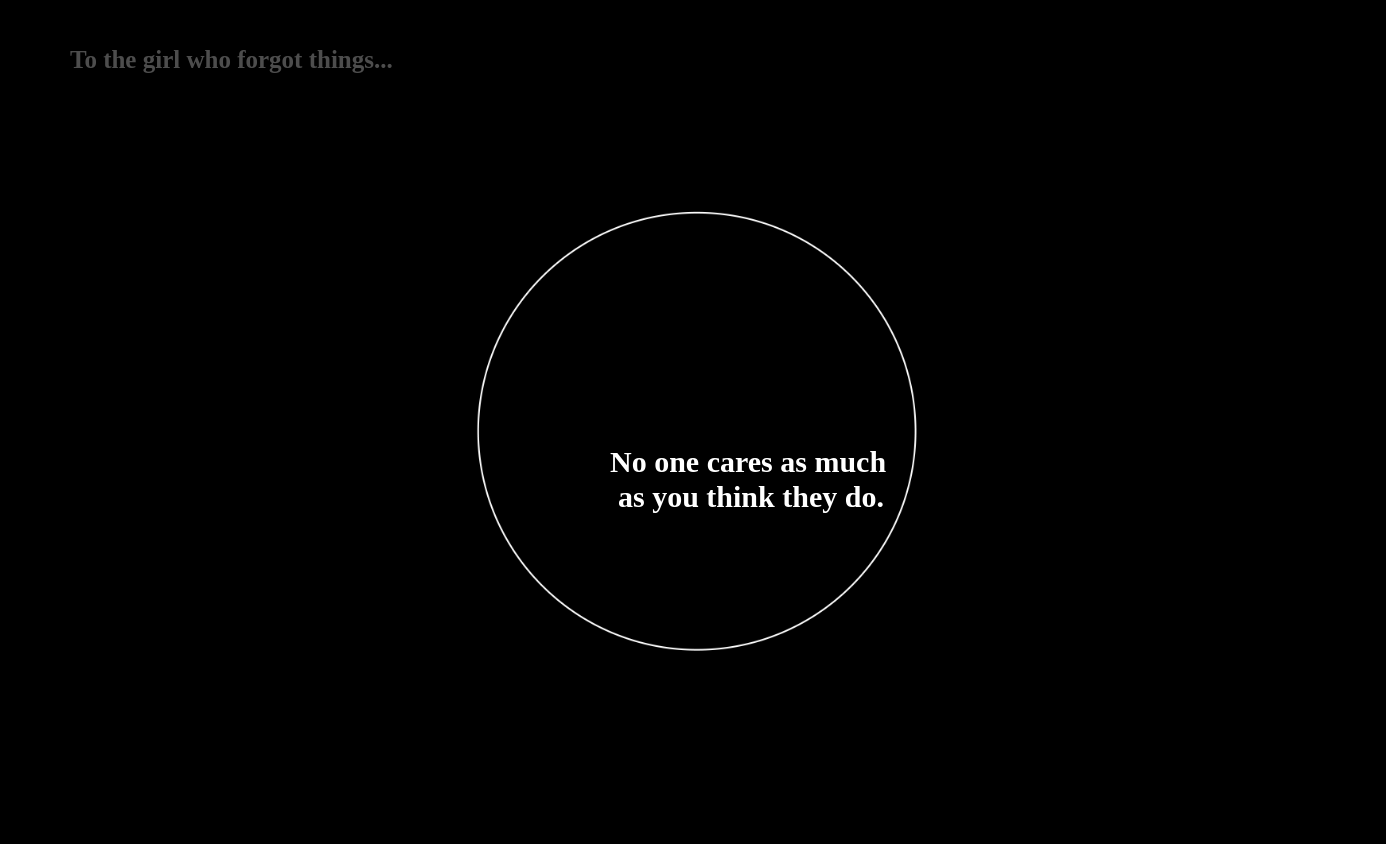
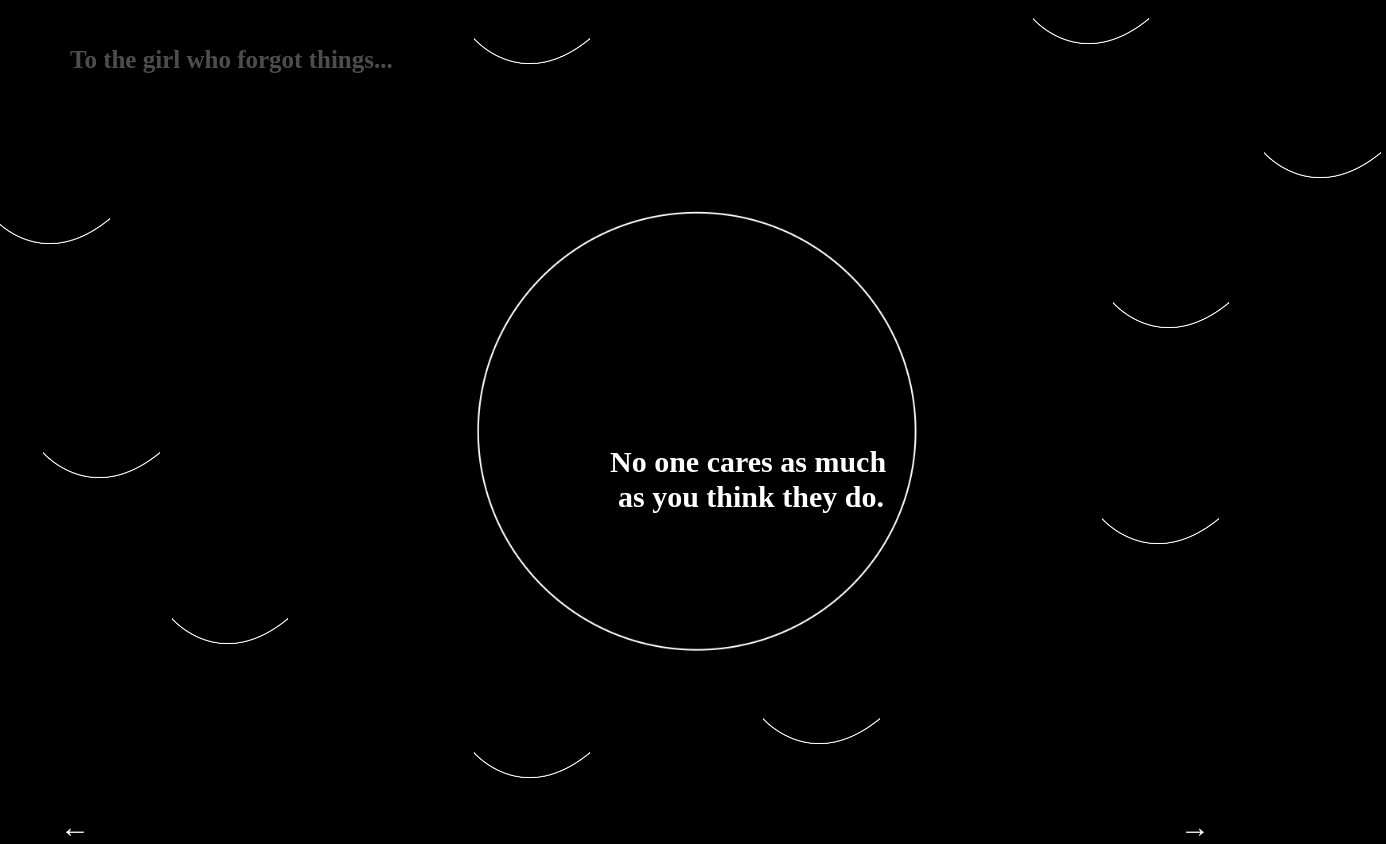
Before and after one commit to munas373/munas373.github.io_old, a plain HTML site: page Track 5/index.html in a window 1280 px wide. Shown: the whole page, 1386 px wide, since content can reach past the window. Before the commit the page ends 800 px from the top, so only its background shows below. Drawn offline with nearby package versions, Linux system fonts and the light colour scheme.

Commit message:
More of track 5

```diff
--- a/Track 5/assets/css/styles.css
+++ b/Track 5/assets/css/styles.css
@@ -1,6 +1,79 @@
 body {
     background-color: black;
 }
+
+
+.eyes1 {
+    position: relative;
+    top: 200px;
+    left: -300px;
+    width: 10%;
+}
+
+.eyes2 {
+    position: relative;
+    top: 100px;
+    left: 500px;
+    width: 10%;
+}
+
+.eyes3 {
+    position: relative;
+    top: -400px;
+    left: 300px;
+    width: 10%;
+}
+
+
+.eyes4 {
+    position: relative;
+    top: 300px;
+    left: -100px;
+    width: 10%;
+}
+
+.eyes5 {
+    position: relative;
+    top: -200px;
+    left: -1000px;
+    width: 10%;
+}
+
+.eyes6 {
+    position: relative;
+    top: -380px;
+    left:-650px;
+    width: 10%;
+}
+
+.eyes7 {
+    position: relative;
+    top: -200px;
+    left: 1100px;
+    width: 10%;
+}
+
+.eyes8 {
+    position: relative;
+    top: -50px;
+    left: -100px;
+    width: 10%;
+}
+
+.eyes9 {
+    position: relative;
+    top: 250px;
+    left: 200px;
+    width: 10%;
+}
+
+.eyes10 {
+    position: relative;
+    top: -350px;
+    left: 860px;
+    width: 10%;
+}
+
 
 h1 {
 font-family: Bulmer BT, Italic;
@@ -38,3 +111,21 @@ h3 {
     left: 460px;
     width: 36%;
 }
+
+p {
+    position: absolute;
+    top: 780px;
+    left: 60px;
+    font-size: 30px;
+}
+
+h4 {
+    position: absolute;
+    top: 770px;
+    right: 70px;
+    font-size: 30px;
+}
+
+a {
+    color: white;
+}
--- a/Track 5/index.html
+++ b/Track 5/index.html
@@ -22,10 +22,31 @@
 
     <h3>as you think they do.</h3>
 
+    <img class="eyes1" src="assets/img/eyes1.gif">
 
+    <img class="eyes2" src="assets/img/eyes2.gif">
 
+    <img class="eyes3" src="assets/img/eyes3.gif">
 
-    <script src="assets/js/app.js"></script>
+    <img class="eyes4" src="assets/img/eyes1.gif">
+
+    <img class="eyes5" src="assets/img/eyes2.gif">
+
+    <img class="eyes6" src="assets/img/eyes2.gif">
+
+    <img class="eyes7" src="assets/img/eyes1.gif">
+
+    <img class="eyes8" src="assets/img/eyes3.gif">
+
+    <img class="eyes9" src="assets/img/eyes2.gif">
+
+    <img class="eyes10" src="assets/img/eyes3.gif">
+
+  <p><a href="../Track 4/index.html" style="text-decoration: none;">←</a></p>
+
+  <h4><a href="../Track 6/index.html" style="text-decoration: none;">→</a></h4>
+
+  <script src="assets/js/app.js"></script>
 
   </body>
 </html>
```
Also changed, not shown: Track 5/assets/img/eyes1.gif (added), Track 5/assets/img/eyes2.gif (added), Track 5/assets/img/eyes3.gif (added).
